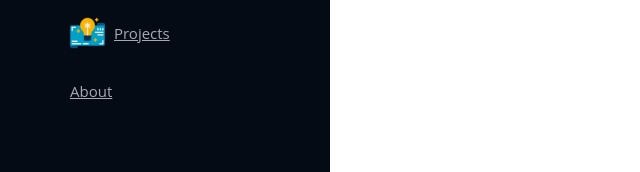
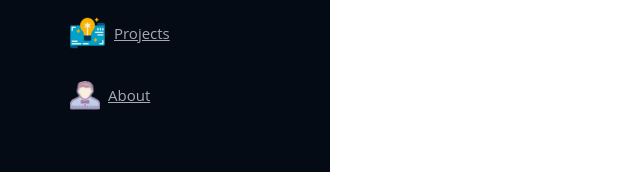
Before and after one commit to HeyThatsNeat/HeyThatsNeat.github.io, a plain HTML site: page contact.html in a window 1280 px wide. Shown: the part 395-567 px from the top of the page, without its empty margins (0-640 px from the left). Drawn offline with Linux system fonts and the light colour scheme.

Commit message:
add about me icon to all pages

```diff
--- a/contact.html
+++ b/contact.html
@@ -35,7 +35,12 @@
                 Projects
               </a>
             </li>
-            <li><a class="nav-a" href="/about.html">About</a></li>
+            <li>
+              <a class="nav-a" href="/about.html">
+                <img class="about-img" src="/css/images/about-me-icon.png" alt="about icon">
+                About
+              </a>
+            </li>
           </ul>
         </nav>
       </div>
--- a/css/style.css
+++ b/css/style.css
@@ -72,6 +72,11 @@ header {
   margin-right: 9px;
 }
 
+.about-img {
+  width: 30px;
+  margin-right: 8px;
+}
+
 ul {
   list-style-type: none;
   display: block;
```
Also changed, not shown: index.html (+6 -1 lines), my-work.html (+6 -1 lines), resume.html (+6 -1 lines), css/images/about-me-icon.png (added).
